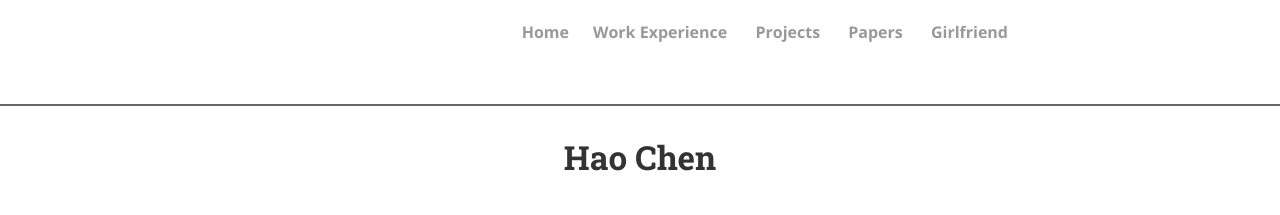
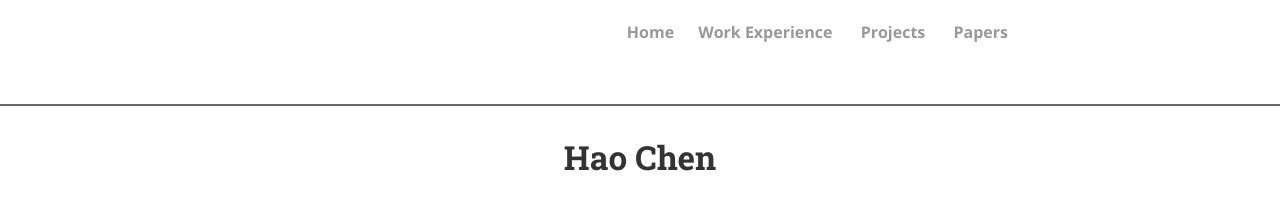
Before and after one commit to chenhao-zju/chenhao-zju.github.io, a Jekyll site: the page built from index.html, in a window 1280 px wide. Shown: the top 215 px of the page. Built offline with Jekyll 4.4.1, drawn with Linux system fonts in a browser that asks for light colours; nearby versions of some CDN libraries; the list of posts is cut into pages by our own code; comment, search, counter and statistics services are not loaded; a style sheet for code colours, icons or effects is not loaded.

Commit message:
modify html

```diff
--- a/_includes/header.html
+++ b/_includes/header.html
@@ -9,7 +9,7 @@
       <li class="nav-link"><a href="https://chenhao-zju.github.io/work"><strong>Work Experience</strong></a>
       <li class="nav-link"><a href="https://chenhao-zju.github.io/projects"><strong>Projects</strong></a>
       <li class="nav-link"><a href="https://chenhao-zju.github.io/papers"><strong>Papers</strong></a>
-      <li class="nav-link"><a href="https://chenhao-zju.github.io/gril"><strong>Girlfriend</strong></a>
+      <!-- <li class="nav-link"><a href="https://chenhao-zju.github.io/gril"><strong>Girlfriend</strong></a> -->
       </ul>
     </nav>
   </div>
```
